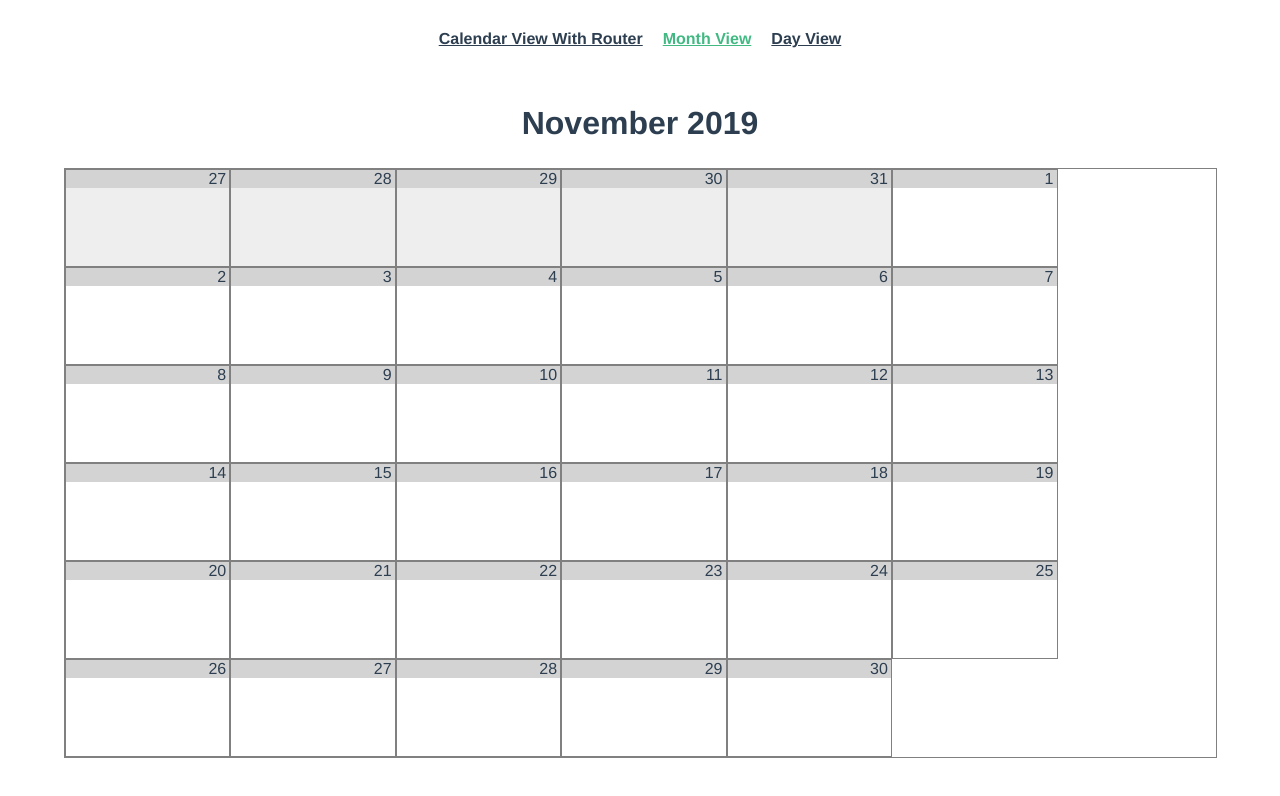
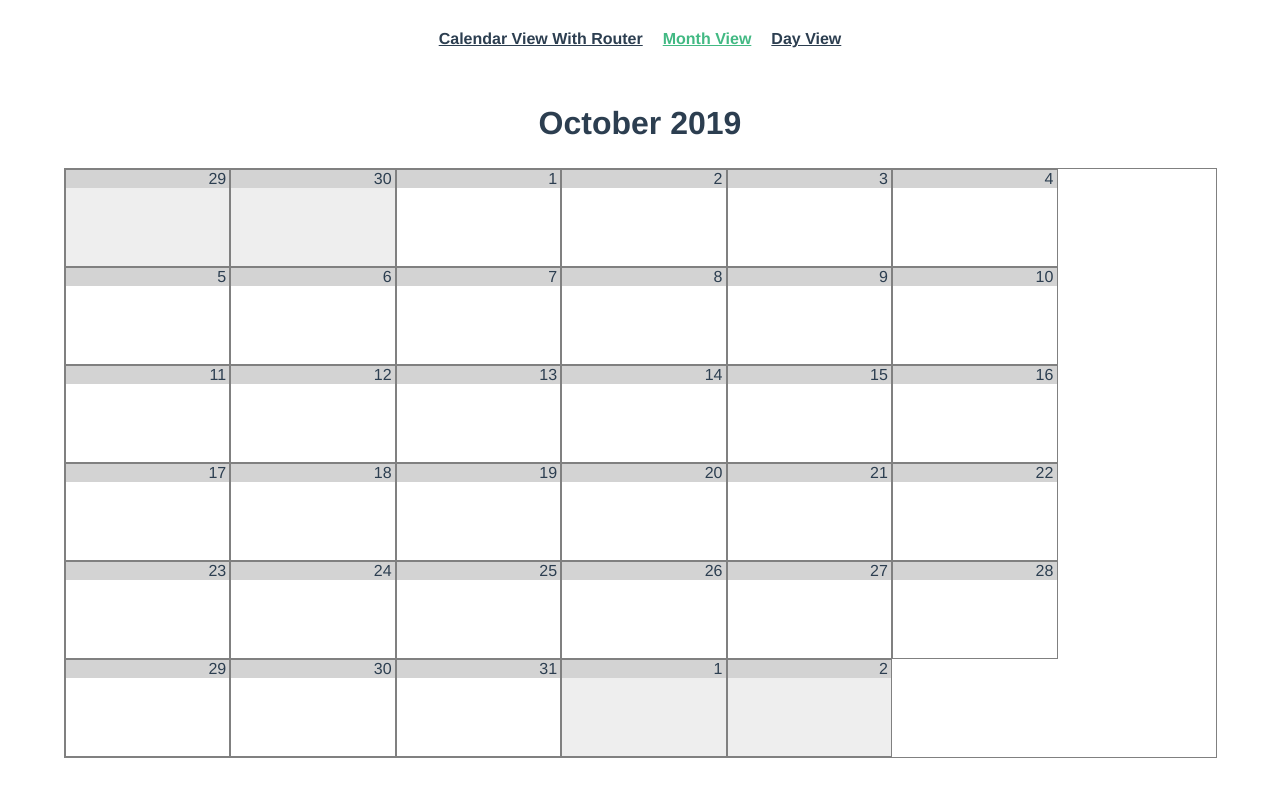
Before and after one commit to HCLarsen/vue-calendar, a Vue app: page /month in a window 1280 px wide. Shown: the top 796 px of the page. Built offline with nearby package versions, Linux system fonts and the light colour scheme.

Commit message:
Fix demo app navigation issues

```diff
--- a/src/App.vue
+++ b/src/App.vue
@@ -1,9 +1,9 @@
 <template>
   <div id="app">
     <nav id="nav">
-      <router-link :to="{ name: 'calendar' }">Calendar View With Router</router-link>
-      <router-link :to="{ name: 'month-view', params: thisMonth }">Month View</router-link>
-      <router-link :to="{ name: 'day-view', params: today }">Day View</router-link>
+      <router-link to="/calendar/">Calendar View With Router</router-link>
+      <router-link to="/month">Month View</router-link>
+      <router-link to="/day">Day View</router-link>
     </nav>
     <router-view></router-view>
   </div>
@@ -11,21 +11,6 @@
 
 <script>
   export default {
-    computed: {
-      thisMonth() {
-        const today = new Date();
-        const year = today.getFullYear();
-        const month = today.getMonth() + 1;
-        return { year: year, month: month };
-      },
-      today() {
-        const today = new Date();
-        const year = today.getFullYear();
-        const month = today.getMonth() + 1;
-        const day = today.getDate();
-        return { year: year, month: month, day: day };
-      }
-    }
   }
 </script>
 
--- a/src/router.js
+++ b/src/router.js
@@ -7,6 +7,21 @@ import MonthView from '@/views/MonthView.vue'
 import routes from '@/router/routes.js';
 
 Vue.use(Router)
+
+function thisMonth() {
+  const today = new Date();
+  const year = today.getFullYear();
+  const month = today.getMonth();
+  return { year: year, month: month };
+}
+
+function today() {
+  const today = new Date();
+  const year = today.getFullYear();
+  const month = today.getMonth();
+  const day = today.getDate();
+  return { year: year, month: month, day: day };
+}
 
 export default new Router({
   mode: 'history',
@@ -29,13 +44,13 @@ export default new Router({
       path: '/month',
       name: 'month-view',
       component: MonthView,
-      props: { year: 2019, month: 10 }
+      props: thisMonth
     },
     {
       path: '/day',
       name: 'day-view',
       component: DayView,
-      props: { year: 2019, month: 10, day: 23 }
+      props: today
     }
   ]
 })
--- a/src/views/CalendarView.vue
+++ b/src/views/CalendarView.vue
@@ -8,25 +8,6 @@
 
 export default {
   name: 'CalendarView',
-  created() {
-    this.goHome();
-  },
-  updated() {
-    this.goHome();
-  },
-  methods: {
-    goHome() {
-      const base = this.$router.currentRoute.path;
-      const today = new Date();
-      const year = today.getFullYear();
-      const month = today.getMonth() + 1;
-
-      if(base.includes(year)) {
-        return;
-      }
-      this.$router.push(`${base}/${year}/${month}`);
-    }
-  }
 }
 </script>
 
```
